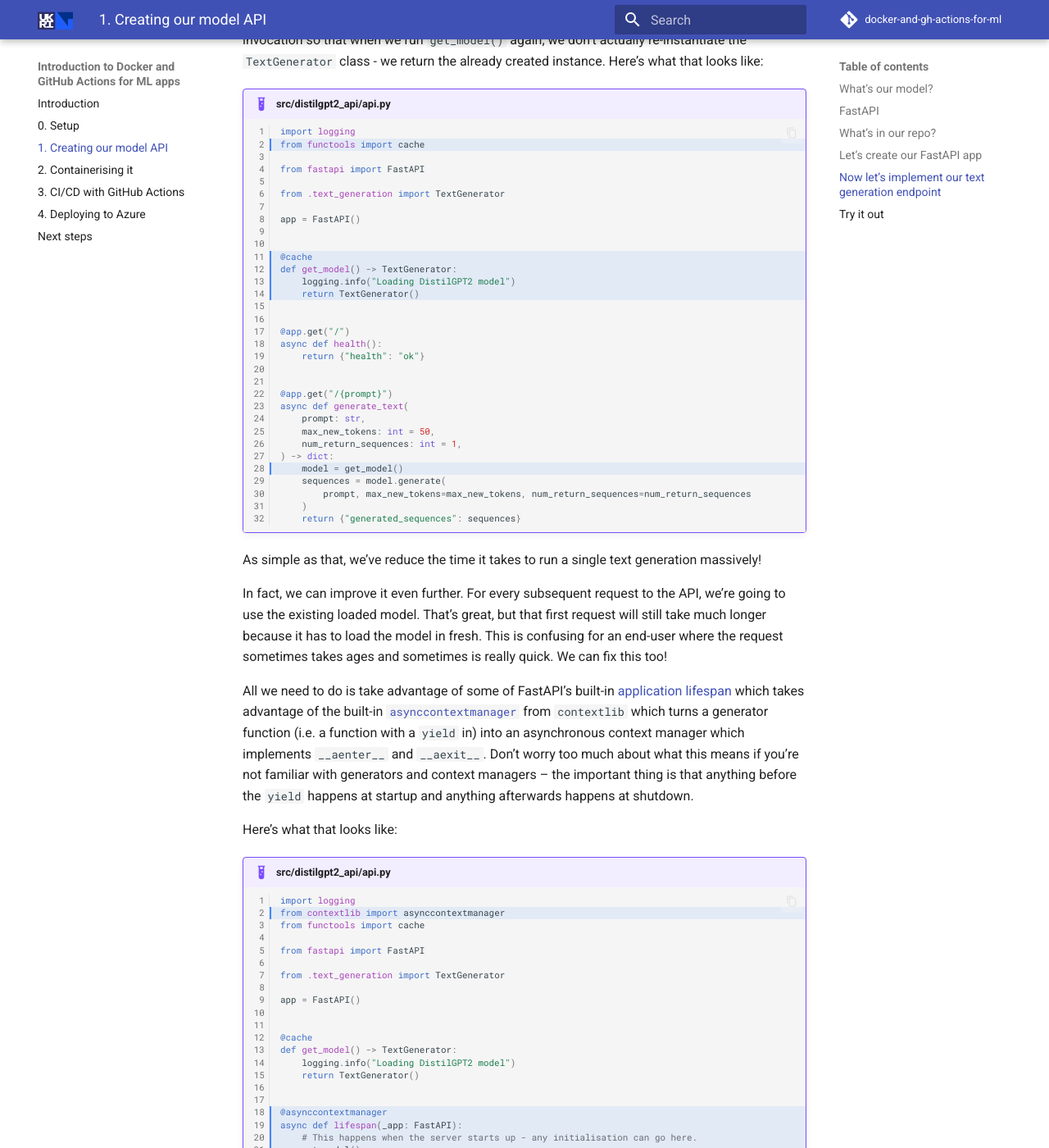
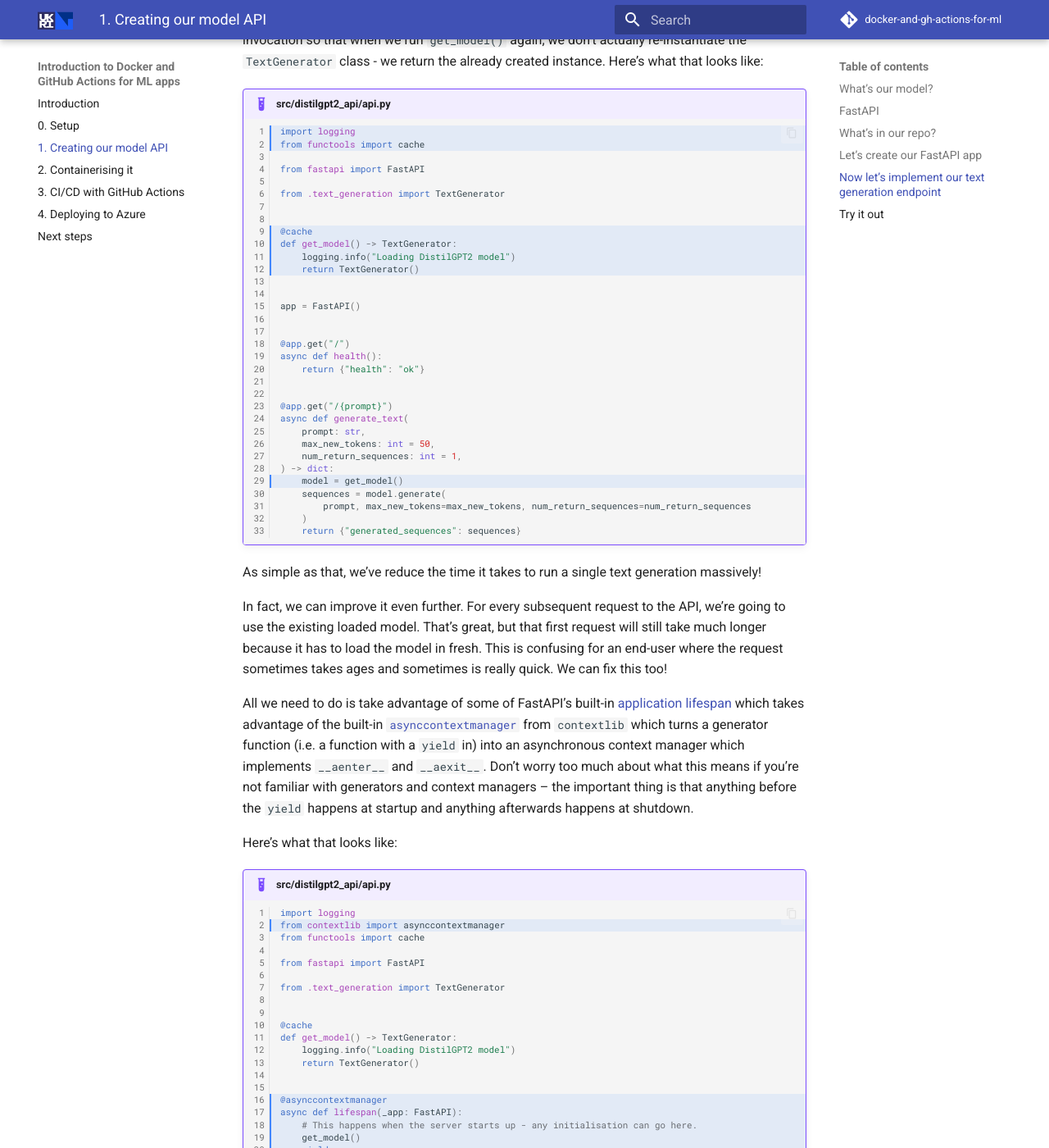
Before and after one commit to stfc/docker-and-gh-actions-for-ml, an MkDocs documentation site: the page built from docs/1-creating-rest-api.md, in a window 1280 px wide and 1400 px high, scrolled down 7743 px. Shown: the whole window at 82% size. Built offline with MkDocs 1.6.1 and Material for MkDocs 9.7.7, drawn with Linux system fonts in a browser that asks for light colours; emoji names are drawn with the system emoji font; comment, search, counter and statistics services are not loaded; some of the changed text lies outside the part shown.

````diff
--- a/docs/1-creating-rest-api.md
+++ b/docs/1-creating-rest-api.md
@@ -210,7 +210,7 @@
 We're going to create a new function, aptly called `get_model`. This model is going to going to be very simple - all it does is instantiate the `TextGenerator` class. The important thing is that we're going to decorate it with the [`functools.cache` decorator](https://docs.python.org/3/library/functools.html#functools.cache){target=_blank} - this caches the result of the function invocation so that when we run `get_model()` again, we don't actually re-instantiate the `TextGenerator` class - we return the already created instance. Here's what that looks like:
 
 !!! example "src/distilgpt2_api/api.py"
-    ```python linenums="1" hl_lines="2 11-14 28"
+    ```python linenums="1" hl_lines="1-2 9-12 29"
     import logging
     from functools import cache
 
@@ -218,13 +218,14 @@
 
     from .text_generation import TextGenerator
 
-    app = FastAPI()
-
 
     @cache
     def get_model() -> TextGenerator:
         logging.info("Loading DistilGPT2 model")
         return TextGenerator()
+
+
+    app = FastAPI()
 
 
     @app.get("/")
@@ -254,7 +255,7 @@
 Here's what that looks like:
 
 !!! example "src/distilgpt2_api/api.py"
-    ```python linenums="1" hl_lines="2 18-23"
+    ```python linenums="1" hl_lines="2 16-21 24"
     import logging
     from contextlib import asynccontextmanager
     from functools import cache
@@ -262,8 +263,6 @@
     from fastapi import FastAPI
 
     from .text_generation import TextGenerator
-
-    app = FastAPI()
 
 
     @cache
````
Also changed, not shown: other parts of docs/1-creating-rest-api.md (+3 -0 lines).
